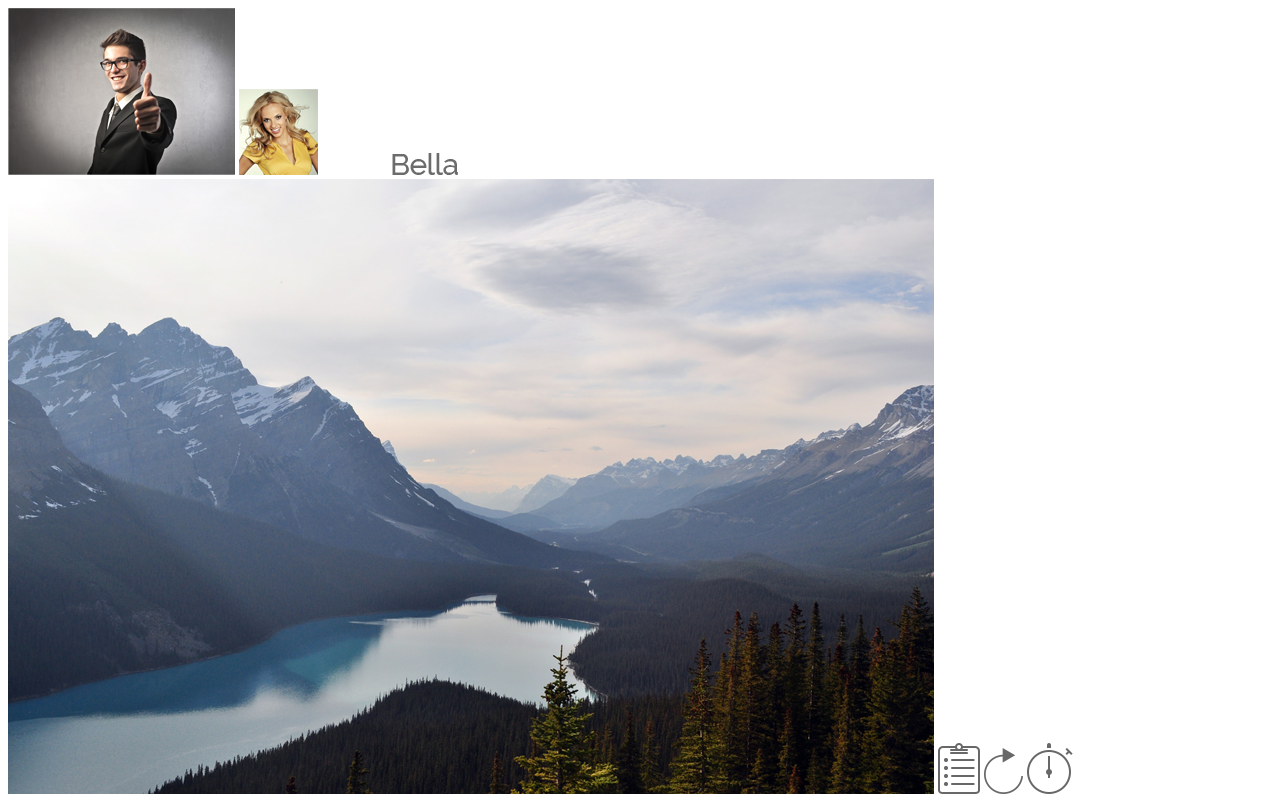
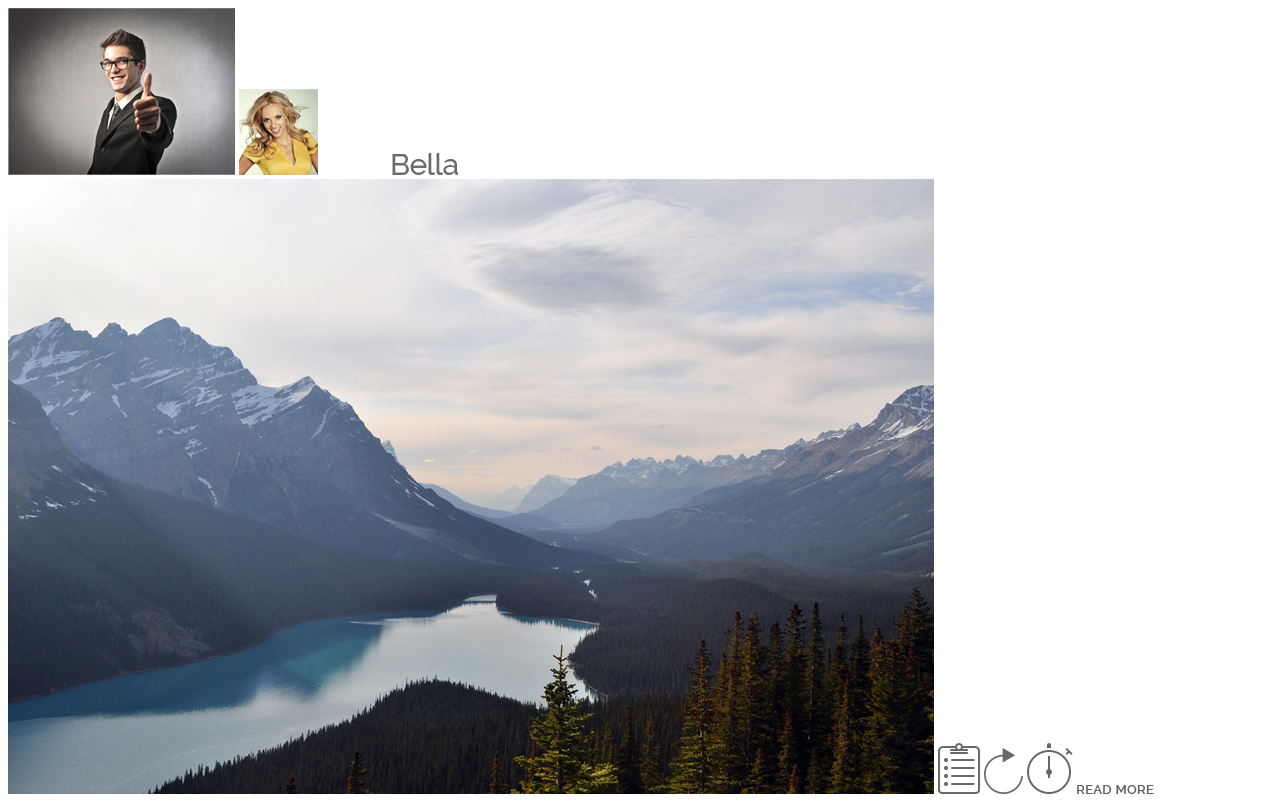
Before and after one commit to IB-art/imges, a plain HTML site: page index.html in a window 1280 px wide. Drawn offline with Linux system fonts and the light colour scheme.

Commit message:
Add files via upload

```diff
--- a/index.html
+++ b/index.html
@@ -16,6 +16,7 @@
   <img src="img/reminders.png" alt="">
   <img src="img/return.png" alt="">
   <img src="img/stopwatch.png" alt="">
+  <img src="img/read-more.png" alt="">
 
 </body>
 
```
